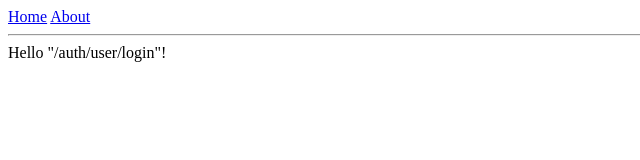
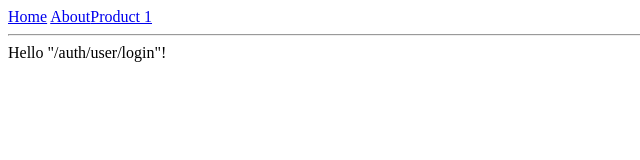
Before and after one commit to IamAshish2/tanstack_router, a React (Vite) app: page /auth/user/login in a window 1280 px wide. Shown: the top 160 px of the page, without its empty margins (0-640 px from the left). Built offline with nearby package versions, Linux system fonts and the light colour scheme.

Commit message:
getting value of search params from the route path

```diff
--- a/src/routes/__root.tsx
+++ b/src/routes/__root.tsx
@@ -11,6 +11,7 @@ export const Route = createRootRoute({
         <Link to="/about" className="[&.active]:font-bold">
           About
         </Link>
+        <Link to="/product/$id" params={{ id: "1" }} className="[&.active]:font-bold ml-2">Product 1</Link>
       </div>
       <hr />
       <Outlet />
--- a/src/routes/product/$id/description.lazy.tsx
+++ b/src/routes/product/$id/description.lazy.tsx
@@ -4,6 +4,9 @@ export const Route = createLazyFileRoute('/product/$id/description')({
   component: RouteComponent,
 })
 
+// product/2323/description/?color=red&size=large
+
 function RouteComponent() {
+  const searchParams = Route.useSearch();
   return <div>Hello "/product/$id/description"!</div>
 }
```
